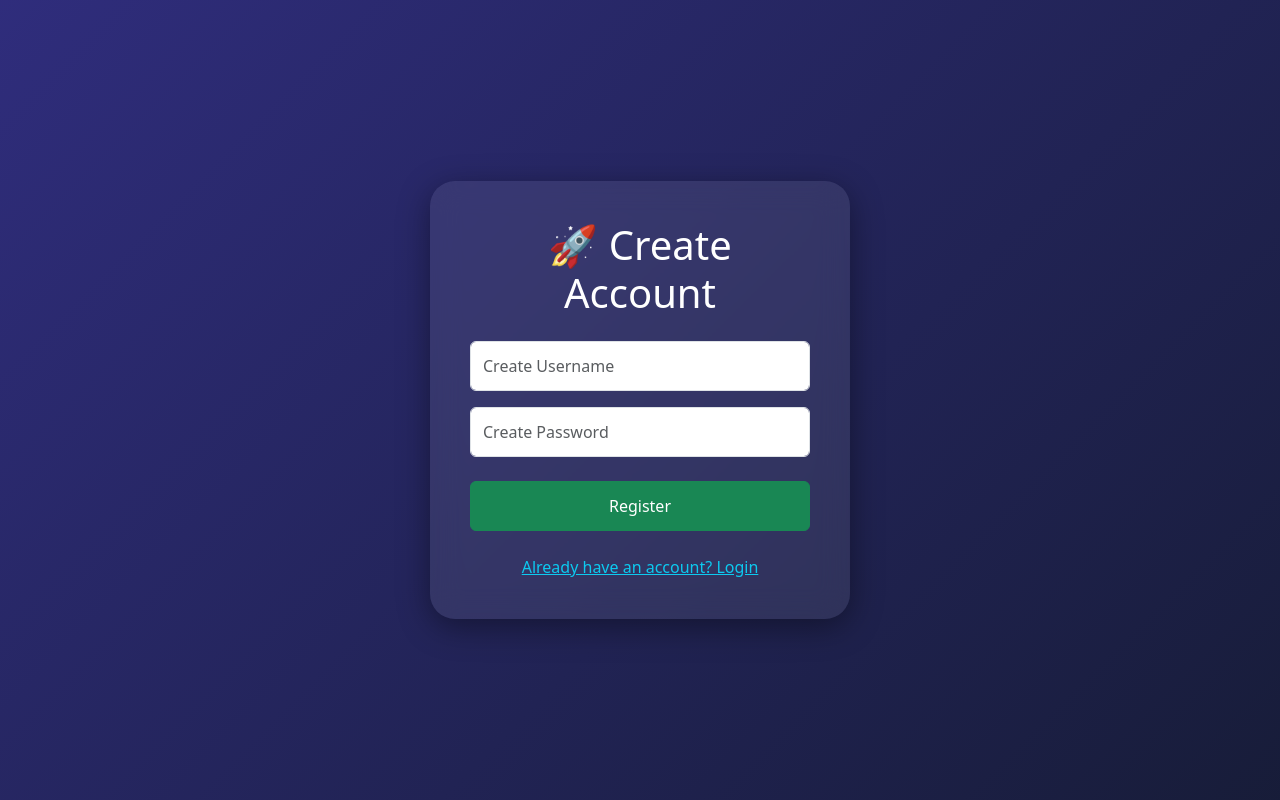
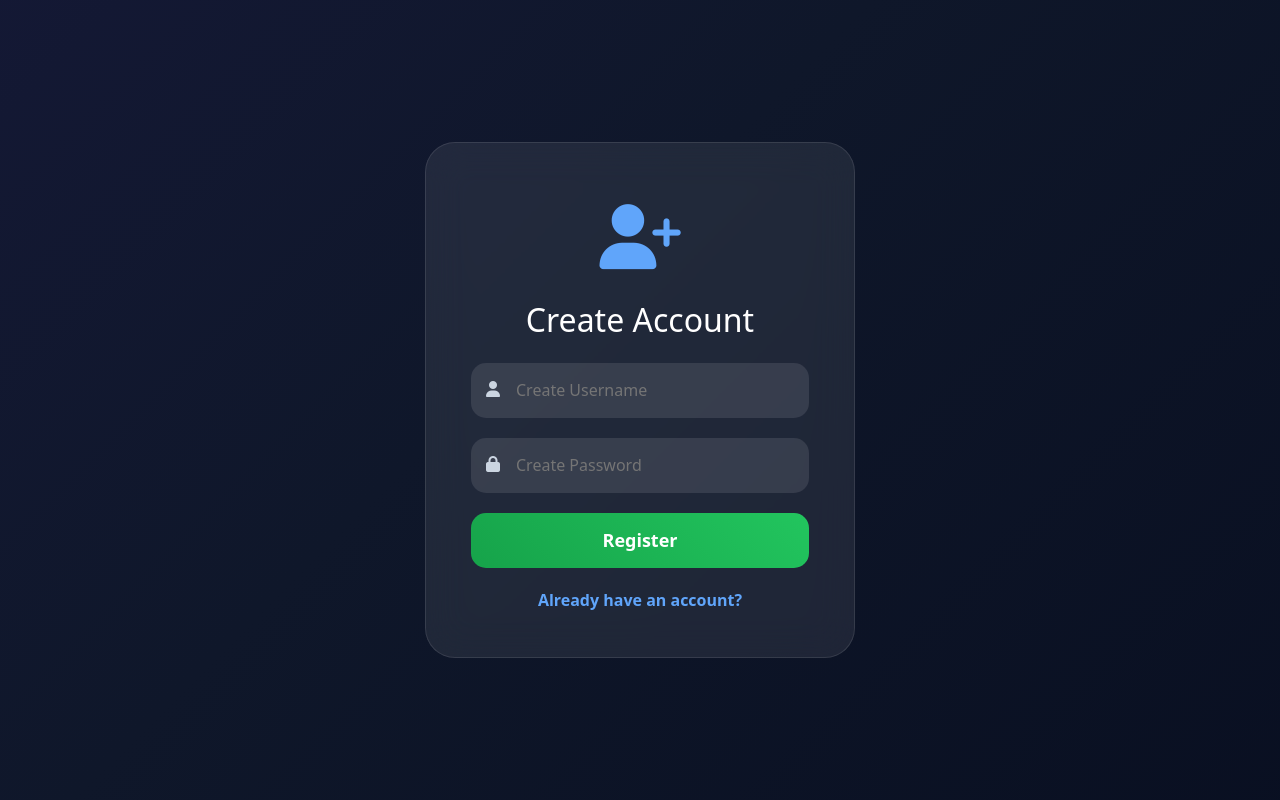
Before and after one commit to lakshya17-K/Library-Managment-, a Flask app: page /register in a window 1280 px wide. Run offline with Flask 3, Linux system fonts and the light colour scheme.

Commit message:
Refactor registration page HTML and CSS styles
Updated styles and structure for the registration page, including new classes and improved layout.

```diff
--- a/templates/register.html
+++ b/templates/register.html
@@ -13,6 +13,9 @@
 <link href="https://cdn.jsdelivr.net/npm/bootstrap@5.3.3/dist/css/bootstrap.min.css"
       rel="stylesheet">
 
+<link rel="stylesheet"
+      href="https://cdnjs.cloudflare.com/ajax/libs/font-awesome/6.5.2/css/all.min.css">
+
 <link href="https://unpkg.com/aos@2.3.4/dist/aos.css"
       rel="stylesheet">
 
@@ -23,25 +26,27 @@ body{
     min-height:100vh;
 
     display:flex;
+
     justify-content:center;
+
     align-items:center;
 
     background:linear-gradient(
         -45deg,
+        #020617,
         #0f172a,
-        #111827,
-        #312e81,
-        #1e293b
+        #1e1b4b,
+        #312e81
     );
 
     background-size:400% 400%;
 
-    animation:gradientBG 10s ease infinite;
+    animation:bgAnimation 12s ease infinite;
 
-    color:white;
+    overflow:hidden;
 }
 
-@keyframes gradientBG{
+@keyframes bgAnimation{
 
     0%{
         background-position:0% 50%;
@@ -56,40 +61,105 @@ body{
     }
 }
 
-.box{
+.register-box{
 
-    width:420px;
+    width:430px;
 
-    padding:40px;
+    padding:45px;
 
-    border-radius:25px;
+    border-radius:30px;
 
     background:rgba(255,255,255,0.08);
 
-    backdrop-filter:blur(15px);
+    backdrop-filter:blur(20px);
 
-    box-shadow:0 8px 32px rgba(0,0,0,0.4);
+    border:1px solid rgba(255,255,255,0.1);
+
+    color:white;
 }
 
-button{
+.logo{
 
-    height:50px;
+    text-align:center;
+
+    font-size:65px;
+
+    color:#60a5fa;
+
+    margin-bottom:15px;
+}
+
+.input-box{
+
+    position:relative;
+
+    margin-bottom:20px;
+}
+
+.input-box i{
+
+    position:absolute;
+
+    top:18px;
+    left:15px;
+
+    color:#cbd5e1;
+}
+
+.input-box input{
+
+    width:100%;
+
+    height:55px;
+
+    border:none;
 
     border-radius:15px;
 
-    font-weight:bold;
+    background:rgba(255,255,255,0.1);
 
-    transition:0.3s;
+    padding-left:45px;
+
+    color:white;
 }
 
-button:hover{
+.register-btn{
 
-    transform:scale(1.05);
+    width:100%;
+
+    height:55px;
+
+    border:none;
+
+    border-radius:15px;
+
+    background:linear-gradient(
+        45deg,
+        #16a34a,
+        #22c55e
+    );
+
+    color:white;
+
+    font-size:18px;
+
+    font-weight:bold;
 }
 
-input{
+.login-link{
 
-    height:50px;
+    text-align:center;
+
+    margin-top:20px;
+}
+
+.login-link a{
+
+    color:#60a5fa;
+
+    text-decoration:none;
+
+    font-weight:bold;
 }
 
 </style>
@@ -98,31 +168,47 @@ input{
 
 <body>
 
-<div class="box"
+<div class="register-box"
      data-aos="zoom-in">
 
-    <h1 class="text-center mb-4">
+    <div class="logo">
 
-        🚀 Create Account
+        <i class="fa-solid fa-user-plus"></i>
 
-    </h1>
+    </div>
+
+    <h2 class="text-center mb-4">
+
+        Create Account
+
+    </h2>
 
     <form method="POST">
+
+        <div class="input-box">
+
+            <i class="fa-solid fa-user"></i>
 
             <input type="text"
                    name="username"
                    placeholder="Create Username"
-               class="form-control mb-3"
                    required>
+
+        </div>
+
+        <div class="input-box">
+
+            <i class="fa-solid fa-lock"></i>
 
             <input type="password"
                    name="password"
                    placeholder="Create Password"
-               class="form-control mb-4"
                    required>
 
+        </div>
+
         <button type="submit"
-                class="btn btn-success w-100">
+                class="register-btn">
 
             Register
 
@@ -130,12 +216,11 @@ input{
 
     </form>
 
-    <div class="text-center mt-4">
+    <div class="login-link">
 
-        <a href="/login"
-           class="text-info">
+        <a href="/login">
 
-            Already have an account? Login
+            Already have an account?
 
         </a>
 
@@ -148,10 +233,11 @@ input{
 <script>
 
 AOS.init({
-    duration:1200
+    duration:1400
 });
 
 </script>
 
 </body>
+
 </html>
```
Lines whose indentation alone changed are shown as unchanged.
